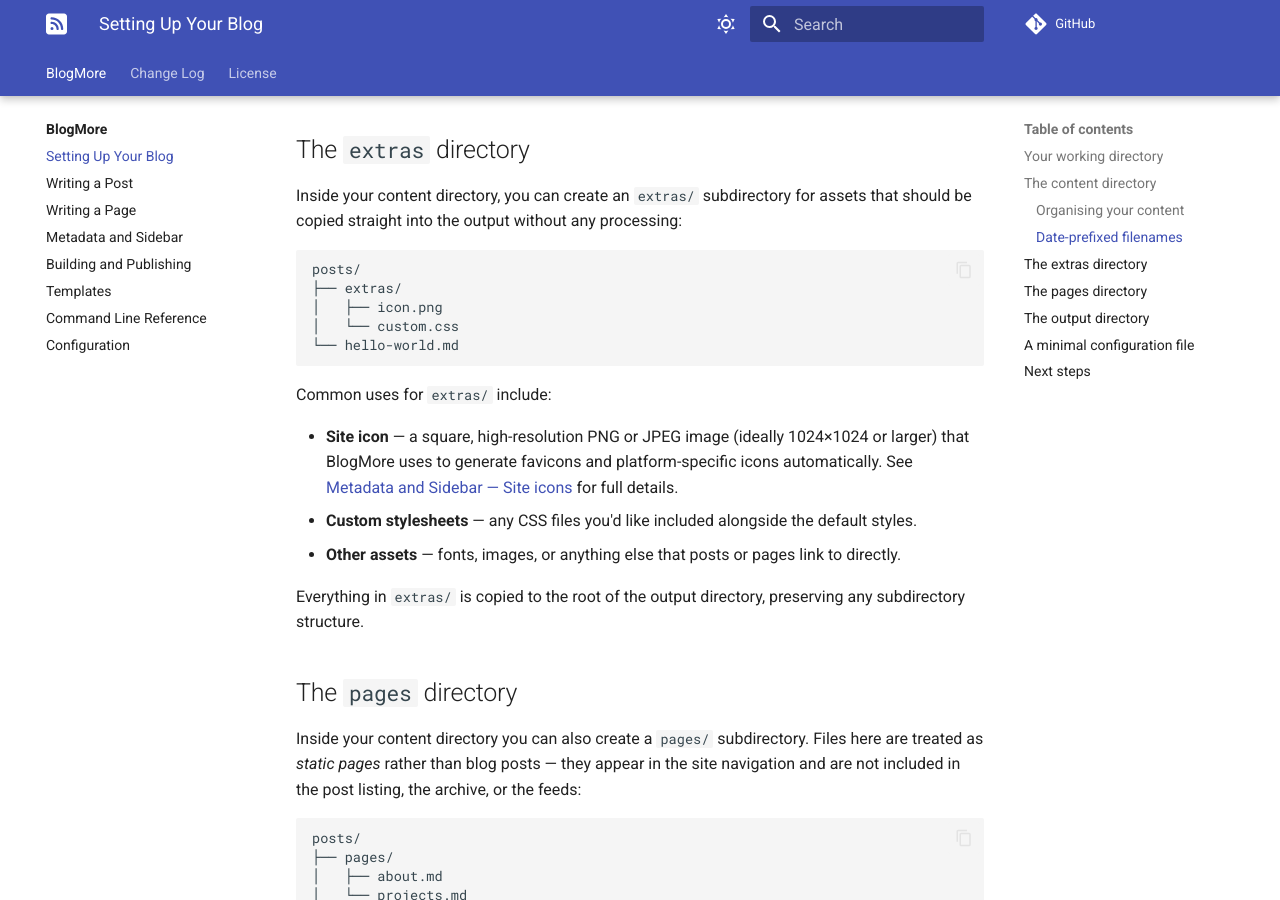
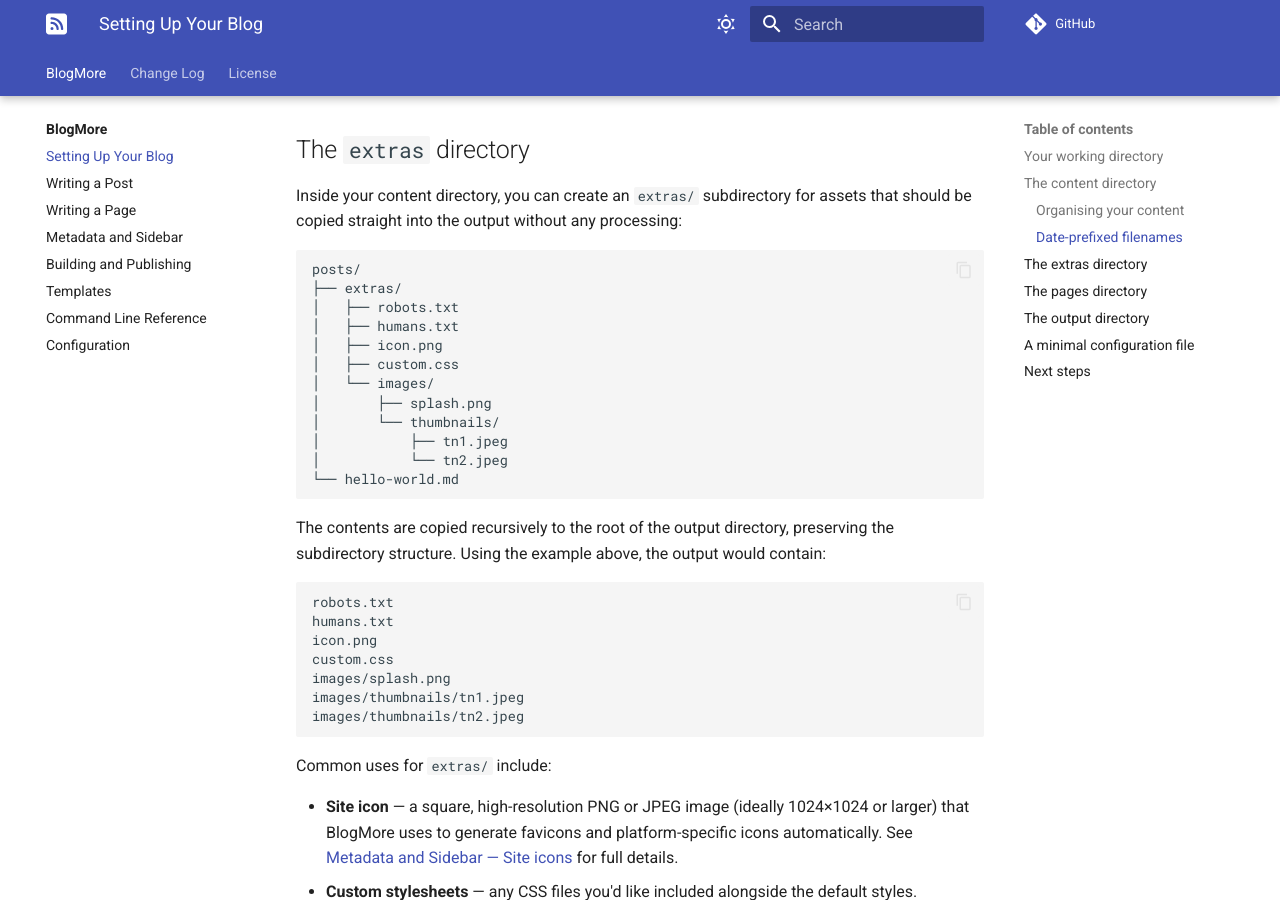
Before and after one commit to davep/blogmore, an MkDocs documentation site: the page built from docs/setting_up_your_blog.md, in a window 1280 px wide and 900 px high, scrolled down 1911 px. Built offline with MkDocs 1.6.1 and Material for MkDocs 9.7.7, drawn with Linux system fonts in a browser that asks for light colours; comment, search, counter and statistics services are not loaded.

Commit message:
Add tests and docs for extras subdirectory support
Co-authored-by: davep <28237+davep@users.noreply.github.com>

````diff
--- a/docs/setting_up_your_blog.md
+++ b/docs/setting_up_your_blog.md
@@ -85,9 +85,28 @@ Inside your content directory, you can create an `extras/` subdirectory for asse
 ```
 posts/
 ├── extras/
+│   ├── robots.txt
+│   ├── humans.txt
 │   ├── icon.png
-│   └── custom.css
+│   ├── custom.css
+│   └── images/
+│       ├── splash.png
+│       └── thumbnails/
+│           ├── tn1.jpeg
+│           └── tn2.jpeg
 └── hello-world.md
+```
+
+The contents are copied recursively to the root of the output directory, preserving the subdirectory structure. Using the example above, the output would contain:
+
+```
+robots.txt
+humans.txt
+icon.png
+custom.css
+images/splash.png
+images/thumbnails/tn1.jpeg
+images/thumbnails/tn2.jpeg
 ```
 
 Common uses for `extras/` include:
@@ -95,8 +114,6 @@ Common uses for `extras/` include:
 - **Site icon** — a square, high-resolution PNG or JPEG image (ideally 1024×1024 or larger) that BlogMore uses to generate favicons and platform-specific icons automatically. See [Metadata and Sidebar — Site icons](metadata_and_sidebar.md#site-icons) for full details.
 - **Custom stylesheets** — any CSS files you'd like included alongside the default styles.
 - **Other assets** — fonts, images, or anything else that posts or pages link to directly.
-
-Everything in `extras/` is copied to the root of the output directory, preserving any subdirectory structure.
 
 ## The `pages` directory
 
````
Also changed, not shown: ChangeLog.md (+7 -0 lines), 1 other file.
